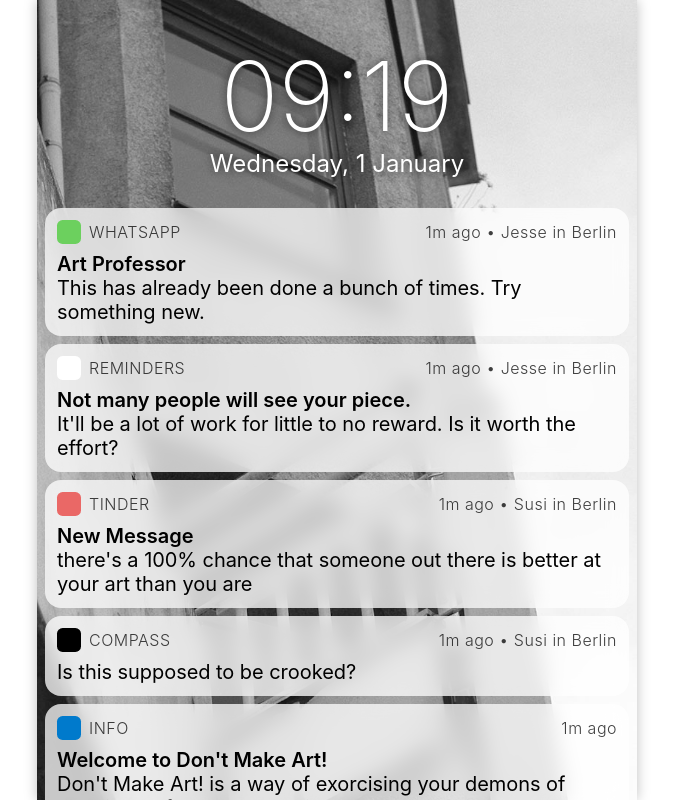
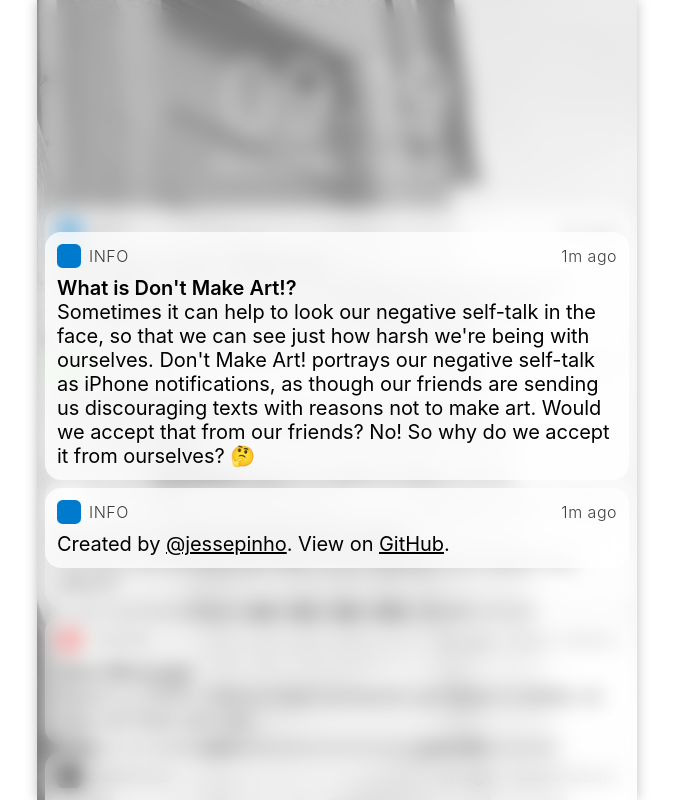
Before and after one commit to jessepinho/dontmake.art, a Gatsby site: page / in a window 1280 px wide. Both pictures are taken after a click on the element 640 px from the left and 272 px from the top of the page. Shown: the whole page, without its empty margins (303-976 px from the left). Built offline with nearby package versions, Linux system fonts and the light colour scheme; Gatsby itself is replaced by a stand-in of ours.

Commit message:
Rework how the info view is shown

```diff
--- a/src/components/App/index.tsx
+++ b/src/components/App/index.tsx
@@ -3,25 +3,15 @@
 import './reset.css'
 
 import Clock from '../Clock'
+import InfoView from '../InfoView'
 import Notification from '../Notification'
-import NotificationPreview from '../NotificationPreview'
-import { notifications } from '../../data'
-import { Notification as NotificationType } from '../../types'
+import { notifications, infoNotification } from '../../data'
 import * as Styles from './styles'
 
 const App: React.FC<{}> = () => {
-  const [
-    notificationPreview,
-    setNotificationPreview,
-  ] = useState<NotificationType | null>(null)
-
-  const onClickNotification = (notification: NotificationType) => {
-    if (notification.previewText) {
-      setNotificationPreview(notification)
-    }
-  }
-
-  const onClickNotificationPreview = () => setNotificationPreview(null)
+  const [isInfoViewVisible, setIsInfoViewVisible] = useState<boolean>(false)
+  const showInfoView = () => setIsInfoViewVisible(true)
+  const hideInfoView = () => setIsInfoViewVisible(false)
 
   return (
     <>
@@ -32,22 +22,17 @@
         </Styles.ClockWrapper>
         <Styles.NotificationsWrapper>
           <Styles.Notifications>
+            <Notification
+              notification={infoNotification}
+              onClick={showInfoView}
+            />
             {notifications.map(notification => (
-              <Notification
-                key={notification.id}
-                notification={notification}
-                onClick={onClickNotification}
-              />
+              <Notification key={notification.id} notification={notification} />
             ))}
           </Styles.Notifications>
         </Styles.NotificationsWrapper>
 
-        {notificationPreview && (
-          <NotificationPreview
-            notification={notificationPreview}
-            onClick={onClickNotificationPreview}
-          />
-        )}
+        {isInfoViewVisible && <InfoView onClick={hideInfoView} />}
       </Styles.Main>
     </>
   )
--- /dev/null
+++ b/src/components/InfoView/index.tsx
@@ -0,0 +1,58 @@
+import React from 'react'
+
+import { AppName } from '../../types'
+import Notification from '../Notification'
+import * as Styles from './styles'
+
+const Credits = () => (
+  <>
+    Created by{' '}
+    <Styles.Link
+      href="https://twitter.com/jessepinho"
+      target="_blank"
+      rel="noopener nofollow"
+    >
+      @jessepinho
+    </Styles.Link>
+    . View on{' '}
+    <Styles.Link
+      href="https://github.com/jessepinho/dontmake.art"
+      target="_blank"
+      rel="noopener nofollow"
+    >
+      GitHub
+    </Styles.Link>
+    .
+  </>
+)
+
+const InfoView: React.FC<{
+  onClick: () => void
+}> = ({ onClick }) => (
+  <>
+    <Styles.Overlay onClick={onClick} />
+    <Styles.NotificationsWrapper>
+      <Notification
+        notification={{
+          id: 'info',
+          app: AppName.Info,
+          heading: "What is Don't Make Art!?",
+          message:
+            "Sometimes it can help to look our negative self-talk in the face, so that we can see just how harsh we're being with ourselves. Don't Make Art! portrays our negative self-talk as iPhone notifications, as though our friends are sending us discouraging texts with reasons not to make art. Would we accept that from our friends? No! So why do we accept it from ourselves? 🤔",
+          timestamp: new Date(),
+        }}
+      />
+
+      <Notification
+        notification={{
+          id: 'info',
+          app: AppName.Info,
+          children: <Credits />,
+          timestamp: new Date(),
+        }}
+      />
+    </Styles.NotificationsWrapper>
+  </>
+)
+
+export default InfoView
--- a/src/components/NotificationPreview/styles.ts
+++ b/src/components/InfoView/styles.ts
@@ -20,13 +20,21 @@
   left: 0;
 
   backdrop-filter: blur(10px);
-
-  display: flex;
-  align-items: center;
-  justify-content: stretch;
+  background-color: rgba(255, 255, 255, 0.4);
 `
 
-export const NotificationWrapper = styled.div`
+export const NotificationsWrapper = styled.div`
+  position: absolute;
+  top: 50%;
+  transform: translateY(-50%);
+
   padding: 0 0.5rem;
   width: 100%;
+
+  display: grid;
+  grid-row-gap: 0.5rem;
 `
+
+export const Link = styled.a`
+  color: inherit;
+`
--- a/src/components/Notification/index.tsx
+++ b/src/components/Notification/index.tsx
@@ -6,10 +6,9 @@
 
 const Notification: React.FC<{
   notification: NotificationType
-  displayAs?: 'notification' | 'preview'
-  onClick?: (notification: NotificationType) => void
-}> = ({ notification, displayAs = 'notification', onClick }) => (
-  <Styles.Article onClick={() => onClick(notification)}>
+  onClick?: () => void
+}> = ({ notification, onClick }) => (
+  <Styles.Article onClick={onClick}>
     <Styles.Metadata>
       <Styles.AppIconFigure color={apps[notification.app].color} />
       <Styles.AppName>{apps[notification.app].name}</Styles.AppName>
@@ -24,16 +23,16 @@
       </Styles.TimeAndAuthor>
     </Styles.Metadata>
 
-    {displayAs === 'notification' && notification.heading && (
+    {notification.heading && (
       <Styles.Heading>{notification.heading}</Styles.Heading>
     )}
 
-    {displayAs === 'notification' && notification.message && (
+    {notification.message && (
       <Styles.Message>{notification.message}</Styles.Message>
     )}
 
-    {displayAs === 'preview' && notification.previewText && (
-      <Styles.Message>{notification.previewText}</Styles.Message>
+    {notification.children && (
+      <Styles.Message>{notification.children}</Styles.Message>
     )}
   </Styles.Article>
 )
--- a/src/components/NotificationPreview/index.tsx
+++ /dev/null
@@ -1,18 +0,0 @@
-import React from 'react'
-
-import * as Styles from './styles'
-import Notification from '../Notification'
-import { Notification as NotificationType } from '../../types'
-
-const NotificationPreview: React.FC<{
-  notification: NotificationType
-  onClick: () => void
-}> = ({ notification, onClick }) => (
-  <Styles.Overlay onClick={onClick}>
-    <Styles.NotificationWrapper>
-      <Notification notification={notification} displayAs="preview" />
-    </Styles.NotificationWrapper>
-  </Styles.Overlay>
-)
-
-export default NotificationPreview
--- a/src/data.ts
+++ b/src/data.ts
@@ -21,6 +21,15 @@
     name: AppName.Compass,
     color: 'black',
   },
+}
+
+export const infoNotification: Notification = {
+  id: '0',
+  app: AppName.Info,
+  heading: "Welcome to Don't Make Art!",
+  message:
+    "Don't Make Art! is a way of exorcising your demons of creative self-doubt. Tap this message to read more.",
+  timestamp: new Date(),
 }
 
 export const notifications: Notification[] = [
@@ -62,12 +71,22 @@
     timestamp: new Date(),
   },
   {
-    id: '0',
-    app: AppName.Info,
-    heading: "Welcome to Don't Make Art!",
+    id: '5',
+    app: AppName.WhatsApp,
+    heading: "I'm-Mean",
     message:
-      "Don't Make Art! is a way of exorcising your demons of creative self-doubt. Tap this message to read more.",
-    previewText: "Don't Make Art info text",
+      "Your idea will lose all it's splendor by the time you're even half way through realising it.",
+    authorName: 'Amin',
+    authorCity: 'Berlin',
+    timestamp: new Date(),
+  },
+  {
+    id: '6',
+    app: AppName.Reminders,
+    message:
+      "Shit takes time. You won't even finish one of your top 10 ideas by the end of the year.",
+    authorName: 'Amin',
+    authorCity: 'Berlin',
     timestamp: new Date(),
   },
 ]
--- a/src/types.ts
+++ b/src/types.ts
@@ -1,3 +1,5 @@
+import React from 'react'
+
 export interface App {
   name: AppName
   color: string
@@ -17,17 +19,27 @@
   timestamp: Date
   authorName?: string
   authorCity?: string
-  previewText?: string
 }
 
 interface NotificationWithHeading extends BaseNotification {
   heading: string
   message?: string
+  children?: React.ReactNode
 }
 
 interface NotificationWithMessage extends BaseNotification {
   heading?: string
   message: string
+  children?: React.ReactNode
 }
 
-export type Notification = NotificationWithHeading | NotificationWithMessage
+interface NotificationWithChildren extends BaseNotification {
+  heading?: string
+  message?: string
+  children: React.ReactNode
+}
+
+export type Notification =
+  | NotificationWithHeading
+  | NotificationWithMessage
+  | NotificationWithChildren
```
